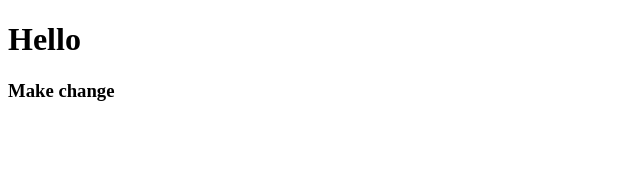
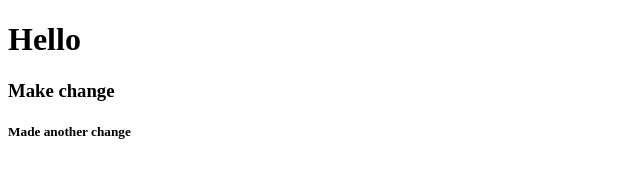
Before and after one commit to kirtesh123/test, a plain HTML site: page index.html in a window 1280 px wide. Shown: the whole page, without its empty margins (0-640 px from the left). Drawn offline with Linux system fonts and the light colour scheme.

Commit message:
made change

```diff
--- a/index.html
+++ b/index.html
@@ -8,5 +8,6 @@
 <body>
     <h1>Hello</h1>
     <h3>Make change</h3>
+    <h5>Made another change</h5>
 </body>
 </html>
```
